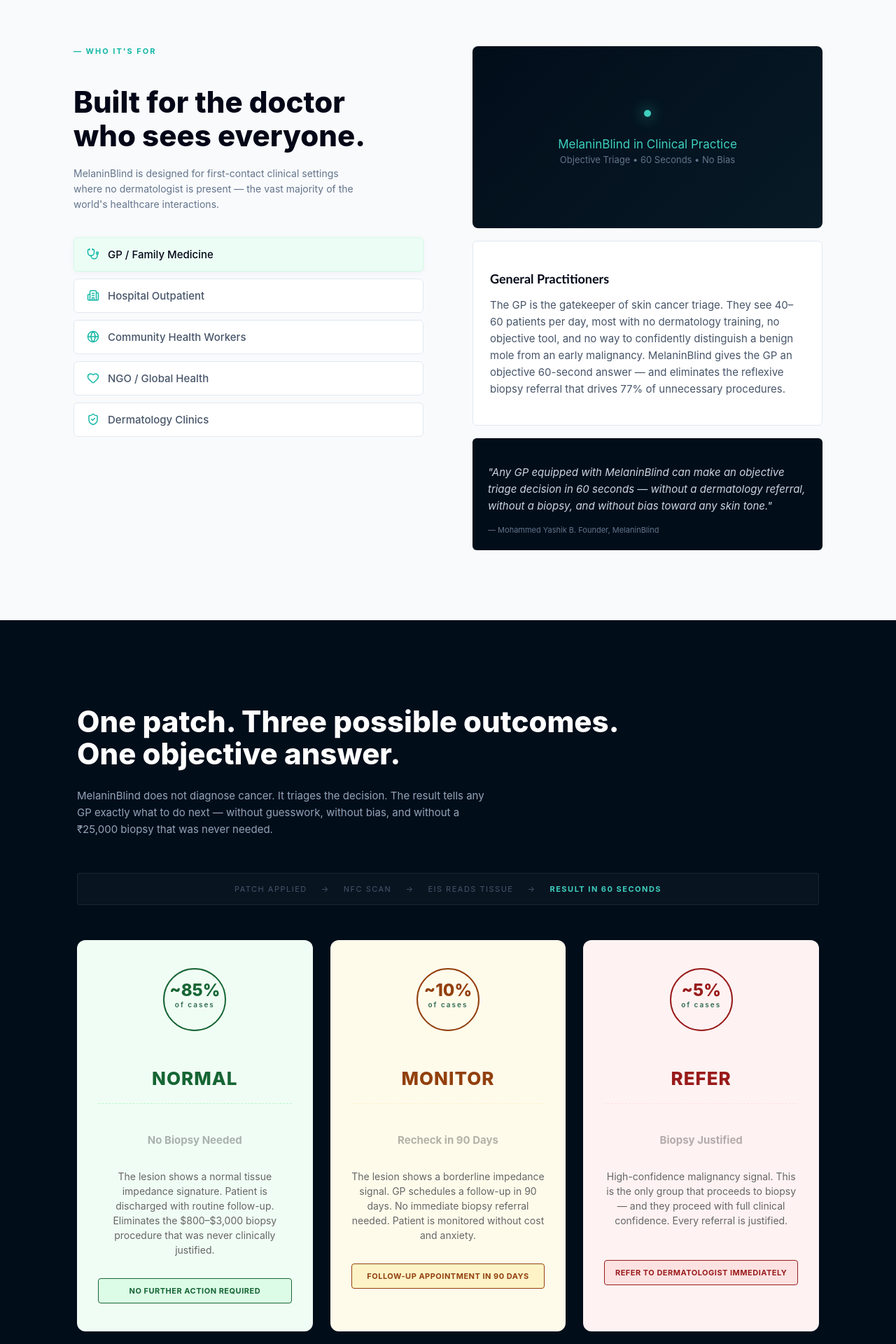
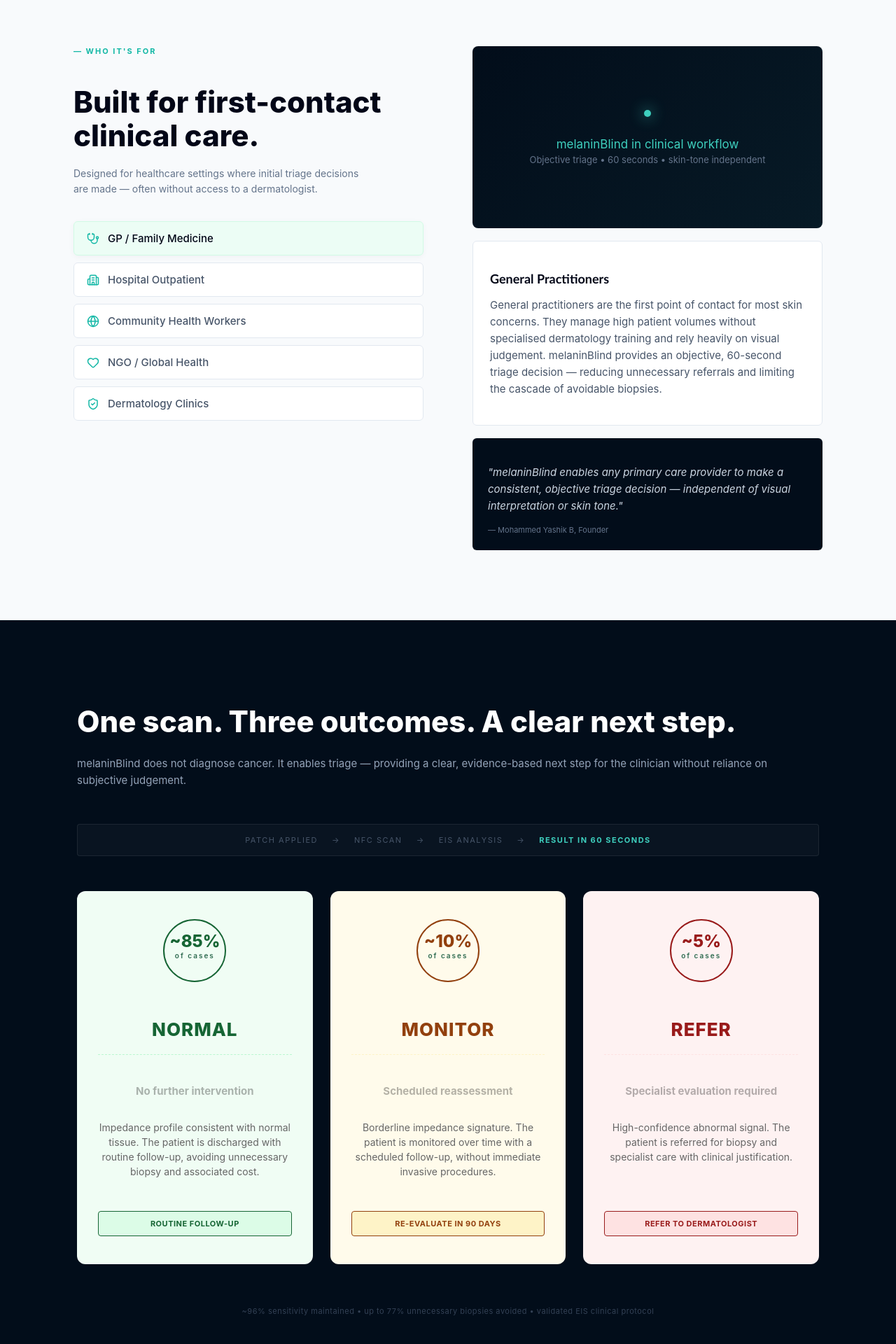
Before and after one commit to mohammedyashik/melaninBlind-V2, a React (Vite) app: page / in a window 1280 px wide. Shown: the part 6040-7960 px from the top of the page at 70% size. Built offline with nearby package versions, Linux system fonts and the light colour scheme.

Commit message:
Update Whos.jsx
who content change v1

```diff
--- a/src/components/Whos/Whos.jsx
+++ b/src/components/Whos/Whos.jsx
@@ -10,82 +10,84 @@
       name: "GP / Family Medicine",
       icon: <Stethoscope size={18}/>,
       title: "General Practitioners",
-      desc: "The GP is the gatekeeper of skin cancer triage. They see 40–60 patients per day, most with no dermatology training, no objective tool, and no way to confidently distinguish a benign mole from an early malignancy. MelaninBlind gives the GP an objective 60-second answer — and eliminates the reflexive biopsy referral that drives 77% of unnecessary procedures."
+      desc: "General practitioners are the first point of contact for most skin concerns. They manage high patient volumes without specialised dermatology training and rely heavily on visual judgement. melaninBlind provides an objective, 60-second triage decision — reducing unnecessary referrals and limiting the cascade of avoidable biopsies."
     },
     {
       name: "Hospital Outpatient",
       icon: <Building2 size={18}/>,
       title: "Hospital Outpatient Departments",
-      desc: "High-volume dermatology outpatient clinics see hundreds of patients per week with months-long wait times. A MelaninBlind patch at triage level — before the patient even reaches the dermatologist — filters the caseload intelligently and reduces the referral backlog dramatically."
+      desc: "Dermatology outpatient departments operate under significant load, with long wait times and high patient volumes. Introducing melaninBlind at triage level enables early filtering of low-risk cases — reducing backlog and allowing specialists to focus on clinically relevant patients."
     },
     {
       name: "Community Health Workers",
       icon: <Globe size={18}/>,
       title: "Community Health Workers",
-      desc: "In rural India, Africa, and Southeast Asia, the community health worker is often the only trained medical contact a person will have. MelaninBlind requires no specialist training, no electricity, and no laboratory. A health worker with an NFC smartphone and a patch can provide objective skin cancer triage anywhere on earth."
+      desc: "In many regions, community health workers are the only accessible healthcare providers. melaninBlind requires no specialist training, no external power source, and no laboratory infrastructure — enabling objective skin cancer triage in low-resource and remote environments."
     },
     {
       name: "NGO / Global Health",
       icon: <Heart size={18}/>,
       title: "NGO and Global Health Programmes",
-      desc: "WHO, MSF, USAID, and BIRAC-funded programmes operate in exactly the settings where skin cancer goes undetected. At $5 per patch, MelaninBlind is designed to work within the procurement and budget structures of global health institutions. One patch. One phone. One result. Anywhere."
+      desc: "Global health programmes operate in environments where early detection is limited by infrastructure and cost. melaninBlind is designed to integrate within these systems — enabling scalable, low-cost triage using a single patch and a standard smartphone."
     },
     {
       name: "Dermatology Clinics",
       icon: <ShieldCheck size={18}/>,
       title: "Dermatology Clinics",
-      desc: "For dermatologists who want to reduce the volume of low-risk referrals reaching their clinic, MelaninBlind provides an objective pre-screening tool that filters patients before they arrive. Only the cases that genuinely need specialist attention reach the specialist — saving time, improving outcomes, and reducing patient anxiety."
+      desc: "For dermatology practices, melaninBlind functions as a pre-screening layer — reducing low-risk referrals and improving clinical efficiency. Only patients with meaningful risk profiles proceed to specialist evaluation, improving workflow and patient outcomes."
     }
   ];
+
   const techCards = [
     {
       value: "96.6%",
-      label: "Clinical Sensitivity — International Trial",
-      desc: "Multicentre clinical trial — 5 US and 17 European sites. 1,943 evaluable lesions. Histopathology-verified on every lesion. The same EIS physics applies equally to every Fitzpatrick type.",
+      label: "Melanoma Sensitivity — Multicentre Trial",
+      desc: "Validated across multiple international clinical sites with histopathology as the reference standard. The same impedance-based principles apply consistently across all skin types.",
       source: "Malvehy et al. — British Journal of Dermatology — 2014 — PMC4257582",
       color: "teal"
     },
     {
       value: "FDA",
-      label: "Cleared Regulatory Pathway — 2012 & 2020",
-      desc: "EIS for skin cancer first cleared by the FDA in 2012. Nevisense 3.0 received an updated 510(k) in 2020 — currently active. MelaninBlind targets the identical pathway through CDSCO Class B in India.",
-      source: "FDA 510(k) K143188 — Nevisense 3.0 — SciBase AB — 2020",
+      label: "Regulatory Pathway Established",
+      desc: "Electrical impedance-based skin cancer detection received FDA clearance in 2012, with subsequent updates. melaninBlind follows an equivalent regulatory pathway, adapted for CDSCO Class B in India.",
+      source: "FDA 510(k) K143188 — Nevisense 3.0 — SciBase AB",
       color: "gold"
     },
     {
       value: "2025",
-      label: "Battery-Free EIS Patch — Peer-Reviewed",
-      desc: "A fully battery-free, NFC-powered EIS skin diagnostic patch was demonstrated and published in a peer-reviewed study in 2025. This directly validates the core hardware architecture of MelaninBlind.",
-      source: "PMC12484435 — 2025 — Peer-reviewed publication",
+      label: "Battery-Free EIS Patch — Validated",
+      desc: "Recent peer-reviewed work demonstrates fully battery-free, NFC-powered impedance diagnostics, validating the underlying hardware architecture used in melaninBlind.",
+      source: "Peer-reviewed publication — 2025",
       color: "blue"
     }
   ];
+
   const outcomes = [
     {
       percentage: "~85%",
       label: "of cases",
       status: "NORMAL",
-      subtitle: "No Biopsy Needed",
-      desc: "The lesion shows a normal tissue impedance signature. Patient is discharged with routine follow-up. Eliminates the $800–$3,000 biopsy procedure that was never clinically justified.",
-      footer: "No further action required",
+      subtitle: "No further intervention",
+      desc: "Impedance profile consistent with normal tissue. The patient is discharged with routine follow-up, avoiding unnecessary biopsy and associated cost.",
+      footer: "Routine follow-up",
       colorClass: "green"
     },
     {
       percentage: "~10%",
       label: "of cases",
       status: "MONITOR",
-      subtitle: "Recheck in 90 Days",
-      desc: "The lesion shows a borderline impedance signal. GP schedules a follow-up in 90 days. No immediate biopsy referral needed. Patient is monitored without cost and anxiety.",
-      footer: "Follow-up appointment in 90 days",
+      subtitle: "Scheduled reassessment",
+      desc: "Borderline impedance signature. The patient is monitored over time with a scheduled follow-up, without immediate invasive procedures.",
+      footer: "Re-evaluate in 90 days",
       colorClass: "yellow"
     },
     {
       percentage: "~5%",
       label: "of cases",
       status: "REFER",
-      subtitle: "Biopsy Justified",
-      desc: "High-confidence malignancy signal. This is the only group that proceeds to biopsy — and they proceed with full clinical confidence. Every referral is justified.",
-      footer: "Refer to dermatologist immediately",
+      subtitle: "Specialist evaluation required",
+      desc: "High-confidence abnormal signal. The patient is referred for biopsy and specialist care with clinical justification.",
+      footer: "Refer to dermatologist",
       colorClass: "red"
     }
   ];
@@ -98,8 +100,10 @@
           {/* LEFT SIDE: Selection Tabs */}
           <div className="who-left">
             <div className="sci-label">— WHO IT'S FOR</div>
-            <h1 className="who-title">Built for the doctor<br/>who sees everyone.</h1>
-            <p className="who-subtitle">MelaninBlind is designed for first-contact clinical settings where no dermatologist is present — the vast majority of the world's healthcare interactions.</p>
+            <h1 className="who-title">Built for first-contact clinical care.</h1>
+            <p className="who-subtitle">
+              Designed for healthcare settings where initial triage decisions are made — often without access to a dermatologist.
+            </p>
 
             <div className="tabs-list">
               {tabs.map((tab, i) => (
@@ -115,8 +119,8 @@
           <div className="who-right">
             <div className="img-placeholder">
                <div className="pattern-overlay"></div>
-               <p>MelaninBlind in Clinical Practice</p>
-               <span>Objective Triage • 60 Seconds • No Bias</span>
+               <p>melaninBlind in clinical workflow</p>
+               <span>Objective triage • 60 seconds • skin-tone independent</span>
             </div>
 
             <div className="who-detail-card">
@@ -125,22 +129,22 @@
             </div>
 
             <div className="quote-card">
-              <p>"Any GP equipped with MelaninBlind can make an objective triage decision in 60 seconds — without a dermatology referral, without a biopsy, and without bias toward any skin tone."</p>
-              <span className="quote-author">— Mohammed Yashik B. Founder, MelaninBlind</span>
+              <p>"melaninBlind enables any primary care provider to make a consistent, objective triage decision — independent of visual interpretation or skin tone."</p>
+              <span className="quote-author">— Mohammed Yashik B, Founder</span>
             </div>
           </div>
         </div>
       </div>
     </section>
+
     <section className="outcome-section">
       <div className="outcome-container">
         {/* Header Section */}
         <div className="outcome-header">
-          <h1 className="outcome-main-title">One patch. Three possible outcomes.<br />One objective answer.</h1>
+          <h1 className="outcome-main-title">One scan. Three outcomes. A clear next step.</h1>
           <p className="outcome-main-desc">
-            MelaninBlind does not diagnose cancer. It triages the decision. The result tells any <br />
-            GP exactly what to do next — without guesswork, without bias, and without a <br />
-            ₹25,000 biopsy that was never needed.
+            melaninBlind does not diagnose cancer. It enables triage — providing a clear,
+            evidence-based next step for the clinician without reliance on subjective judgement.
           </p>
         </div>
 
@@ -150,7 +154,7 @@
           <span>→</span>
           <span>NFC SCAN</span>
           <span>→</span>
-          <span>EIS READS TISSUE</span>
+          <span>EIS ANALYSIS</span>
           <span>→</span>
           <span className="active-status">RESULT IN 60 SECONDS</span>
         </div>
@@ -174,29 +178,28 @@
 
         {/* Bottom Small Text */}
         <div className="outcome-footer-meta">
-          96.6% sensitivity maintained  •  77% unnecessary biopsies eliminated  •  Nevisense clinical protocol – Malvehy et al. BJD 2014
+          ~96% sensitivity maintained • up to 77% unnecessary biopsies avoided • validated EIS clinical protocol
         </div>
       </div>
     </section>
+
     <section className="proven-tech-section">
       <div className="proven-container">
         {/* Top Header */}
         <div className="proven-label">— PROVEN TECHNOLOGY</div>
         <h1 className="proven-title">
-          We did not invent new science.<br />
-          We built a new form factor<br />
-          around proven science.
+          Established science.<br />
+          Re-engineered for accessibility.
         </h1>
         <p className="proven-subtitle">
-          The physics of EIS has been validated in peer-reviewed trials, cleared by the FDA,<br />
-          and published in leading dermatology journals. MelaninBlind engineers that<br />
-          validated science into a $2 battery-free patch.
+          Electrical impedance spectroscopy is clinically validated, peer-reviewed, and
+          regulatory-cleared. melaninBlind translates this into a low-cost, battery-free format.
         </p>
 
         {/* Feature Quote Box */}
         <div className="proven-quote-box">
           <p>
-            "The same electrical impedance physics that achieved 96.6% melanoma sensitivity in 1,943 lesions across 22 clinical sites applies <span className="highlight-text">equally to every skin tone on earth.</span> Melanin is electrically transparent. That is the entire insight."
+            "Electrical impedance enables direct measurement of tissue properties — independent of skin pigmentation. <span className="highlight-text">The signal remains consistent across all skin tones.</span>"
           </p>
         </div>
 
```
